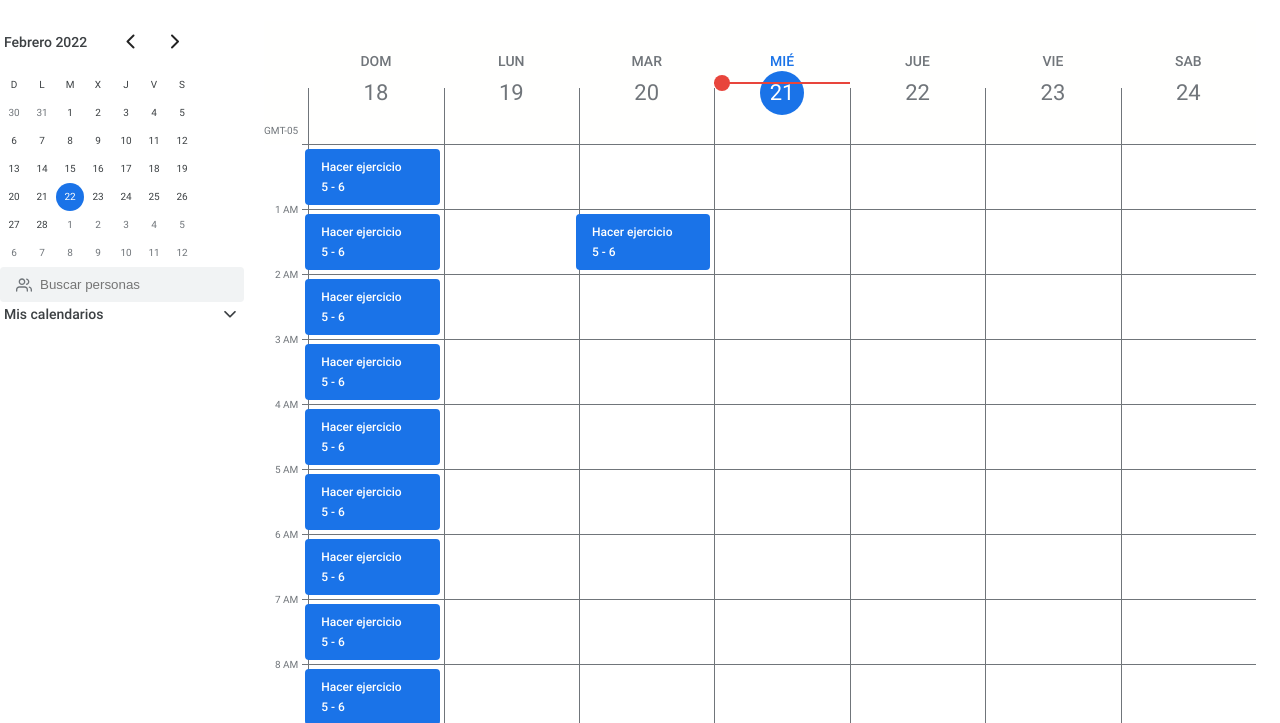
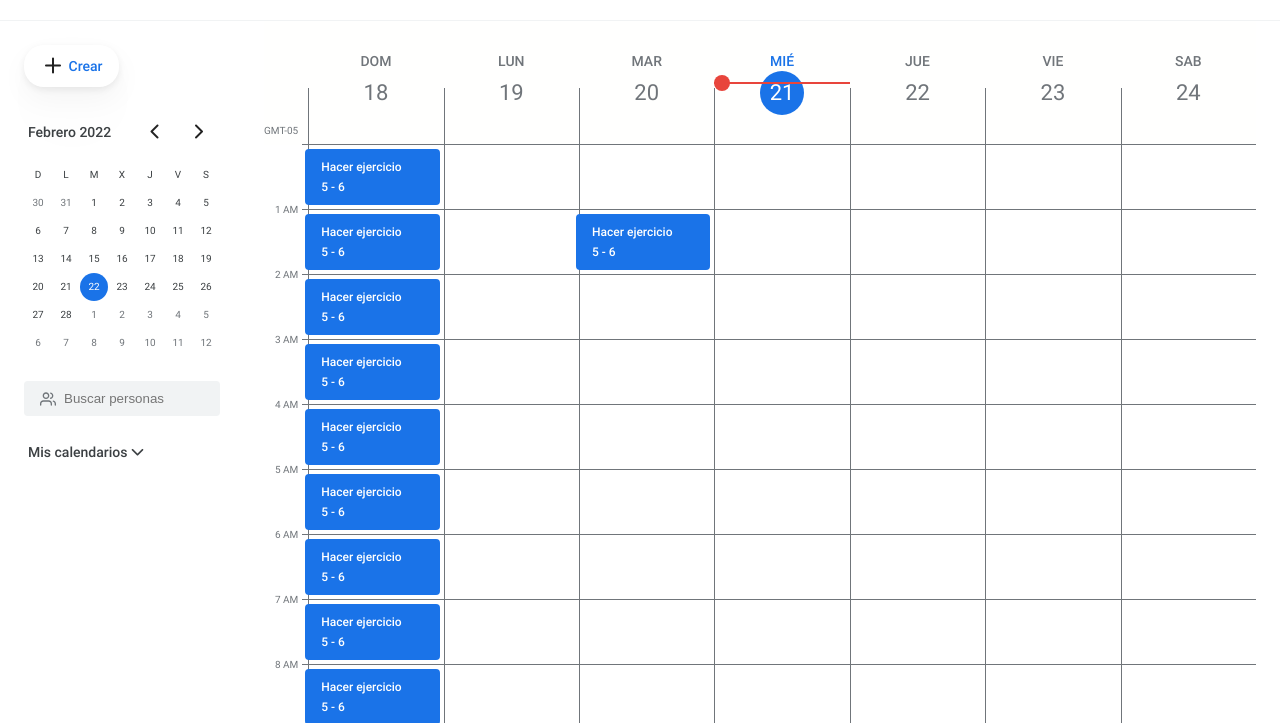
Before and after one commit to pandresvaldivia/Google-calendar, a website built with webpack: page public/index.html in a window 1280 px wide. Shown: the part 75-798 px from the top of the page. Built offline with nearby package versions, Linux system fonts and the light colour scheme; no server answers; a web font is replaced by a local one.

Commit message:
Sidebar component created

```diff
--- a/public/index.html
+++ b/public/index.html
@@ -147,6 +147,10 @@
 				</div>
 			</header>
 			<aside class="sidebar">
+				<button class="button is-rounded is-shadowed">
+					<i class="icon-plus" aria-hidden="true"></i>
+					<span>Crear</span>
+				</button>
 				<div class="miniCalendar" aria-label="Calendario de navegación">
 					<div class="miniCalendar-status">
 						<time class="miniCalendar-date" datetime="2022-02"
--- a/src/styles/components/molecules/_search-result.scss
+++ b/src/styles/components/molecules/_search-result.scss
@@ -8,6 +8,7 @@
 	transform-origin: top;
 	transition: transform 0.1s;
 	background: var(--white);
+	z-index: 1;
 
 	&-list {
 		list-style: none;
--- a/src/styles/components/organisms/_header.scss
+++ b/src/styles/components/organisms/_header.scss
@@ -3,6 +3,7 @@
 	justify-content: space-between;
 	align-items: center;
 	padding-inline: 1rem 1.5rem;
+	border-block-end: 1px solid var(--gray10);
 
 	&-block {
 		display: flex;
--- /dev/null
+++ b/src/styles/components/organisms/_sidebar.scss
@@ -0,0 +1,7 @@
+.sidebar {
+	display: flex;
+	flex-direction: column;
+	align-items: flex-start;
+	gap: 1.5rem;
+	padding: 1.5rem;
+}
--- a/src/styles/styles.scss
+++ b/src/styles/styles.scss
@@ -30,5 +30,6 @@
 @import './components/molecules/filter';
 @import './components/molecules/mini-calendar';
 @import './components/organisms/header';
+@import './components/organisms/sidebar';
 @import './components/organisms/calendar';
 @import './components/organisms/events-filter';
```
